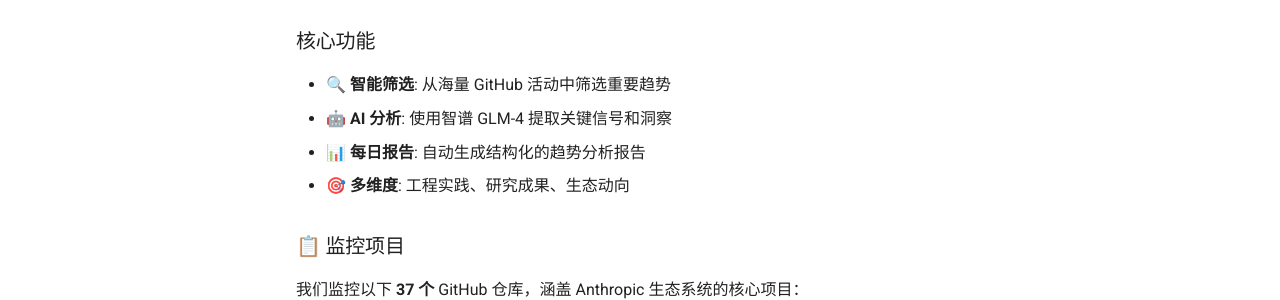
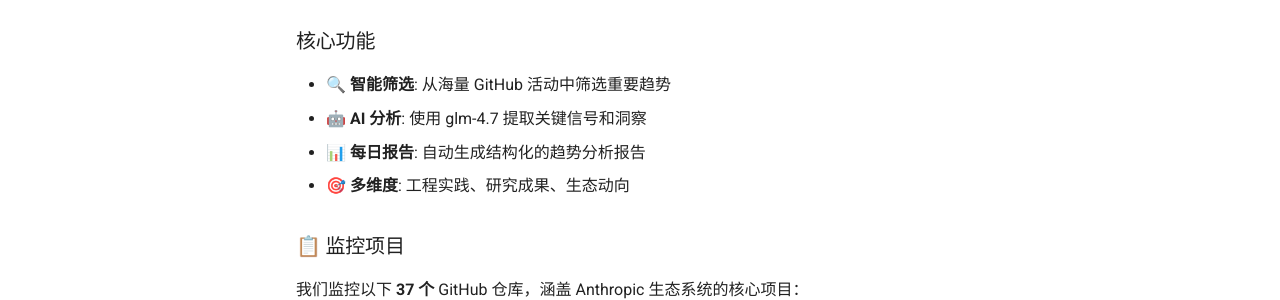
Before and after one commit to gqy20/TrendPluse, an MkDocs documentation site: the page built from docs/index.md, in a window 1280 px wide and 900 px high. Shown: the part 403-703 px from the top of the window. Built offline with MkDocs 1.6.1 and Material for MkDocs 9.7.7, drawn with Linux system fonts in a browser that asks for light colours; nearby versions of some CDN libraries; library files that are not in the unit come from our copies; comment, search, counter and statistics services are not loaded.

Commit message:
fix: 更正 AI 模型描述为 glm-4.7
将"智谱 GLM-4"更正为"glm-4.7"，与配置文件中的模型名称保持一致

🤖 Generated with [Claude Code](https://claude.com/claude-code)

Co-Authored-By: Claude <noreply@anthropic.com>

```diff
--- a/docs/index.md
+++ b/docs/index.md
@@ -11,7 +11,7 @@ TrendPulse 是一个智能的 GitHub 趋势分析工具，专注于追踪 **Anth
 ### 核心功能
 
 - 🔍 **智能筛选**: 从海量 GitHub 活动中筛选重要趋势
-- 🤖 **AI 分析**: 使用智谱 GLM-4 提取关键信号和洞察
+- 🤖 **AI 分析**: 使用 glm-4.7 提取关键信号和洞察
 - 📊 **每日报告**: 自动生成结构化的趋势分析报告
 - 🎯 **多维度**: 工程实践、研究成果、生态动向
 
```
